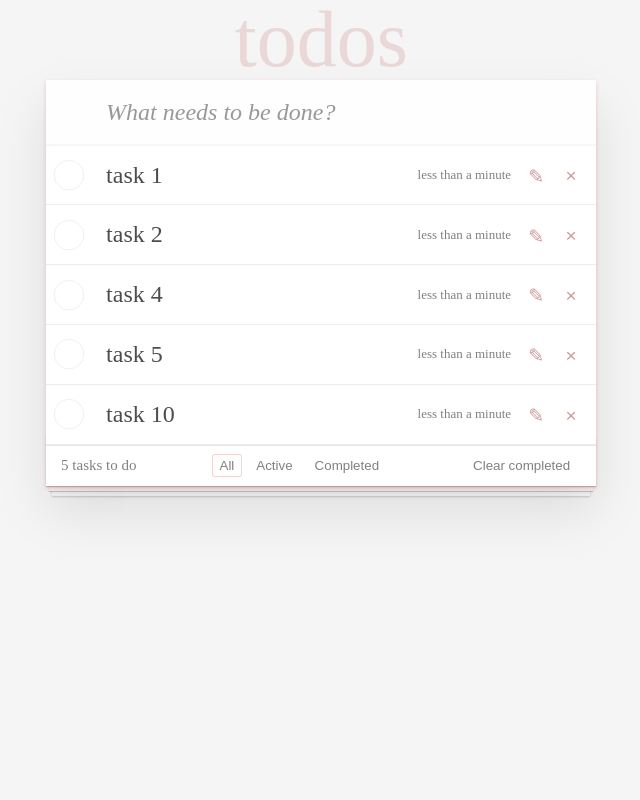
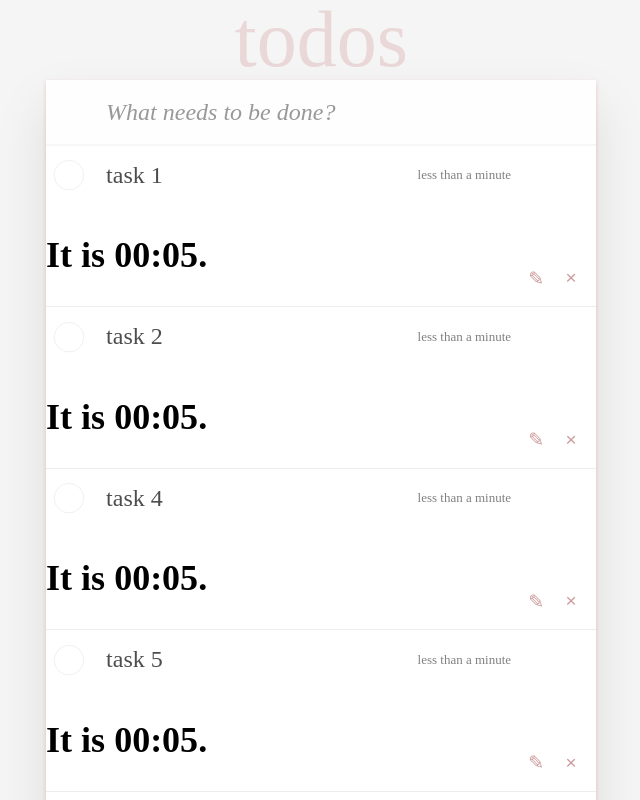
Before and after one commit to Daurova/mytodo2, a React (Create React App) app: page / in a window 1280 px wide. Shown: the top 800 px of the page, without its empty margins (379-1019 px from the left). Built offline with nearby package versions, Linux system fonts and the light colour scheme.

Commit message:
0105-1326

```diff
--- a/src/components/Task/Task.js
+++ b/src/components/Task/Task.js
@@ -1,5 +1,5 @@
 import './Task.css'
-import React, { useEffect, useState } from 'react'
+import React, { useEffect, useState, useRef } from 'react'
 import { formatDistanceToNow } from 'date-fns'
 
 const Task = ({ description, completed, createdDate, onDelete, onCompleted, onSubmitEdit}) => {
@@ -7,6 +7,19 @@ const Task = ({ description, completed, createdDate, onDelete, onCompleted, onSu
   let [editedDescription, setEditedDescription] = useState(description)
   const [final, setFinal] = useState(true)
   const [distance, setDistance] = useState(formatDistanceToNow(createdDate))
+  const [date, setDate] = useState(new Date(0));
+  const taskCreationTime = useRef(new Date());
+  const [timeElapsed, setTimeElapsed] = useState(0); // State to store elapsed time
+
+ useEffect(() => {
+    const intervalId = setInterval(() => {
+      // Calculate the time elapsed since the task was created
+      const elapsedTime = new Date() - taskCreationTime.current; // Difference in milliseconds
+      setTimeElapsed(elapsedTime);
+    }, 1000); // Update every second
+
+    return () => clearInterval(intervalId);
+  }, []);
   //  const [createdAgo, setCreatedAgo]=useState(createdDate)
 
   //  useEffect(() => {
@@ -17,6 +30,11 @@ const Task = ({ description, completed, createdDate, onDelete, onCompleted, onSu
   //     setDistance(formatDistanceToNow(createdDate))
   //   }, 60000)
   // }, [])
+
+
+  // const tick = () => {
+  //   setDate(new Date());
+  // };
 
   useEffect(() => {
     const intervalId = setInterval(() => {
@@ -86,6 +104,10 @@ const Task = ({ description, completed, createdDate, onDelete, onCompleted, onSu
                 <span className='description'>{editedDescription}</span>
                 <span className='created'>{distance}</span>
               </label>
+                            <h2>It is {new Date(timeElapsed).toLocaleTimeString([], { minute: '2-digit', second: '2-digit' })}.</h2>
+
+                              {/* <h2>It is {date.toLocaleTimeString()}.</h2> */}
+
               <button className='icon icon-edit' onClick={handleEdit}></button>
               <button className='icon icon-destroy' onClick={onDelete}></button>
             </form>
```
